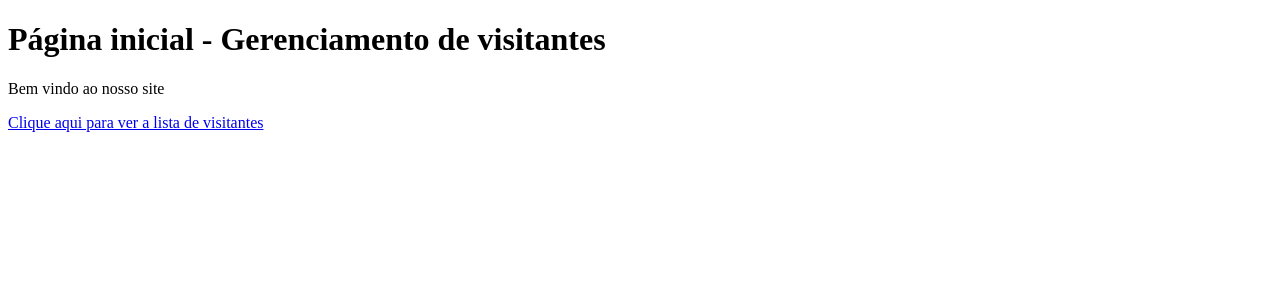
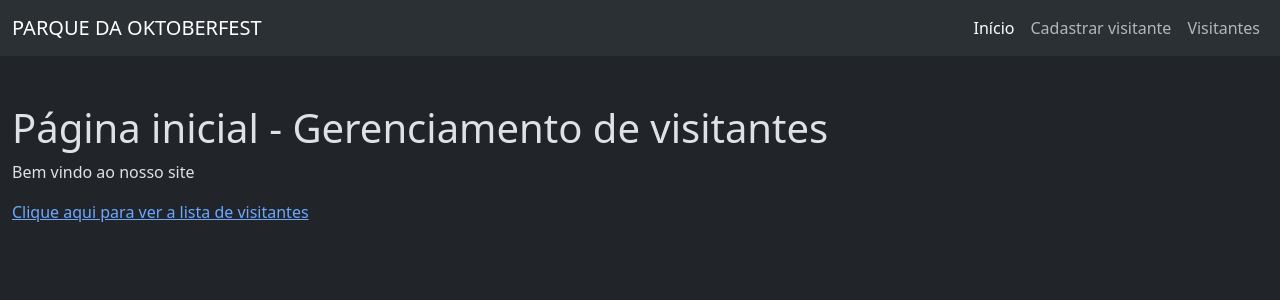
Before and after one commit to matheuskirst/senac-django, a Django app: page / in a window 1280 px wide. Shown: the top 300 px of the page. Run offline with Django 5.2, Linux system fonts and the light colour scheme.

Commit message:
feat: add navbar

```diff
--- a/gerenciamento-visitantes/app/templates/home/home.html
+++ b/gerenciamento-visitantes/app/templates/home/home.html
@@ -1,14 +1,22 @@
 <!DOCTYPE html>
-<html lang="en">
+<html lang="en" data-bs-theme="dark">
 <head>
     <meta charset="UTF-8">
     <meta name="viewport" content="width=device-width, initial-scale=1.0">
+    <link href="https://cdn.jsdelivr.net/npm/bootstrap@5.3.8/dist/css/bootstrap.min.css" rel="stylesheet" integrity="sha384-sRIl4kxILFvY47J16cr9ZwB07vP4J8+LH7qKQnuqkuIAvNWLzeN8tE5YBujZqJLB" crossorigin="anonymous">
+    <script src="https://cdn.jsdelivr.net/npm/bootstrap@5.3.8/dist/js/bootstrap.bundle.min.js" integrity="sha384-FKyoEForCGlyvwx9Hj09JcYn3nv7wiPVlz7YYwJrWVcXK/BmnVDxM+D2scQbITxI" crossorigin="anonymous"></script>
     <title>Gerenciamento de visitantes</title>
 </head>
 <body>
-    <h1>Página inicial - Gerenciamento de visitantes</h1>
-    <p>Bem vindo ao nosso site</p>
+    <header>
+        {% include 'navbar.html' %}
+    </header>
+    <div class="container-fluid pt-5">
 
-    <a href="visitors/">Clique aqui para ver a lista de visitantes</a>
+        <h1>Página inicial - Gerenciamento de visitantes</h1>
+        <p>Bem vindo ao nosso site</p>
+
+        <a href="{% url 'visitors' %}">Clique aqui para ver a lista de visitantes</a>
+    </div>
 </body>
 </html>
--- /dev/null
+++ b/gerenciamento-visitantes/app/templates/navbar.html
@@ -0,0 +1,18 @@
+<nav class="navbar navbar-expand-lg bg-body-tertiary">
+    <div class="container-fluid">
+        <a class="navbar-brand" href="{% url 'home' %}">PARQUE DA OKTOBERFEST</a>
+        <div>
+            <ul class="navbar-nav me-auto">
+                <li class="nav-item">
+                    <a class="nav-link {% if request.path == '/' %} active {% endif %}" href="{% url 'home' %}">Início</a>
+                </li>
+                <li class="nav-item">
+                    <a class="nav-link {% if request.path == '/visitors/create/' %} active {% endif %}" href="{% url 'create-visitor' %}">Cadastrar visitante</a>
+                </li>
+                <li class="nav-item">
+                    <a class="nav-link {% if request.path == '/visitors/' %} active {% endif %}" href="{% url 'visitors' %}">Visitantes</a>
+                </li>
+            </ul>
+        </div>
+    </div>
+</nav>
```
Also changed, not shown: gerenciamento-visitantes/app/templates/visitors/create-visitor.html (+10 -2 lines), gerenciamento-visitantes/app/templates/visitors/update-visitor.html (+6 -2 lines), gerenciamento-visitantes/app/templates/visitors/visitors.html (+5 -2 lines).
